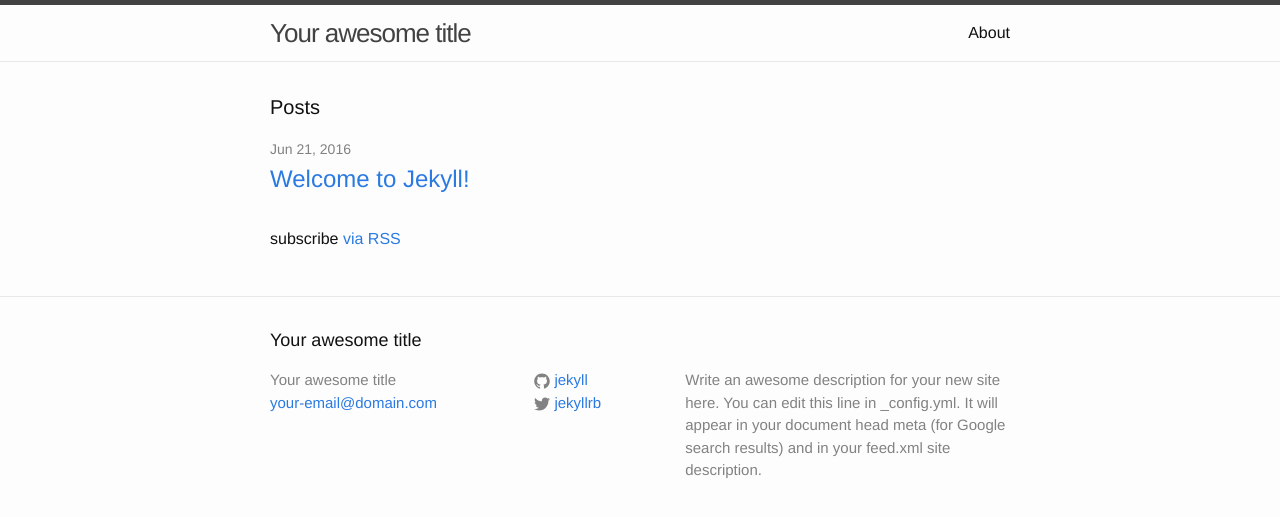
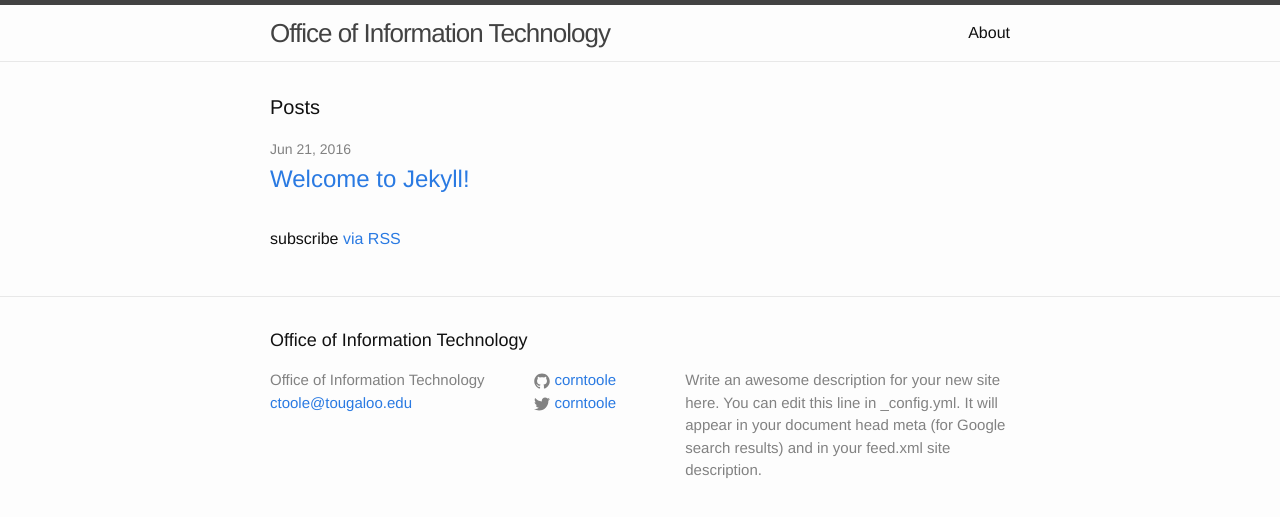
Before and after one commit to corntoole/docs-oit-tougaloo, a Jekyll site: the page built from index.html, in a window 1280 px wide. Shown: the top 517 px of the page. Built offline with Jekyll 4.4.1, drawn with Linux system fonts in a browser that asks for light colours.

```diff
--- a/_config.yml
+++ b/_config.yml
@@ -6,16 +6,29 @@
 # 'jekyll serve'. If you change this file, please restart the server process.
 
 # Site settings
-title: Your awesome title
-email: your-email@domain.com
+title: Office of Information Technology
+email: ctoole@tougaloo.edu
 description: > # this means to ignore newlines until "baseurl:"
   Write an awesome description for your new site here. You can edit this
   line in _config.yml. It will appear in your document head meta (for
   Google search results) and in your feed.xml site description.
 baseurl: "" # the subpath of your site, e.g. /blog
-url: "http://yourdomain.com" # the base hostname & protocol for your site
-twitter_username: jekyllrb
-github_username:  jekyll
+url: "http://tougaloo.edu" # the base hostname & protocol for your site
+twitter_username: corntoole
+github_username:  corntoole
+
+collections:
+  notes:
+    output: true
+    layout: page
+#     output: true
+# defaults:
+#   -
+#     scope:
+#       path: ""
+#       type: "notes"
+#     values:
+#       layout: page
 
 # Build settings
 markdown: kramdown
```
Also changed, not shown: _notes/learning-mgmt-systems.md (added, +5 -0 lines).
